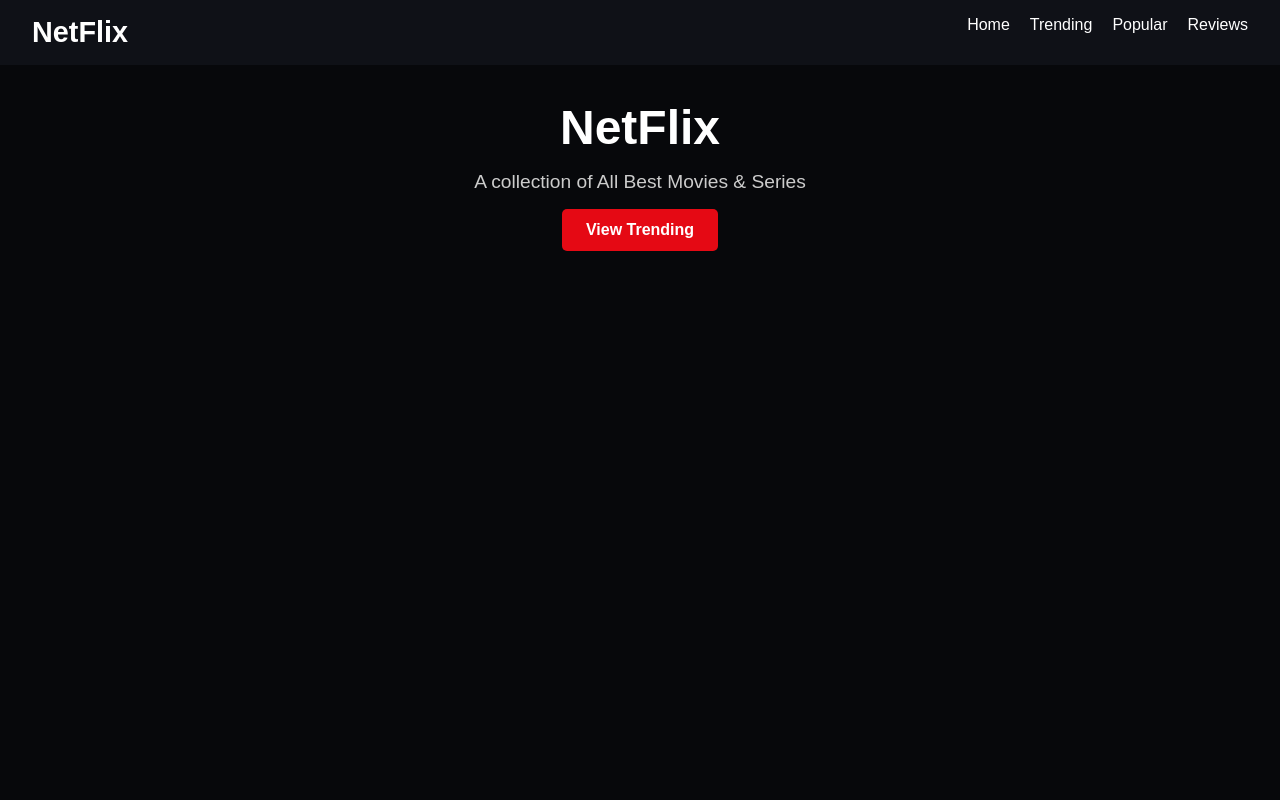
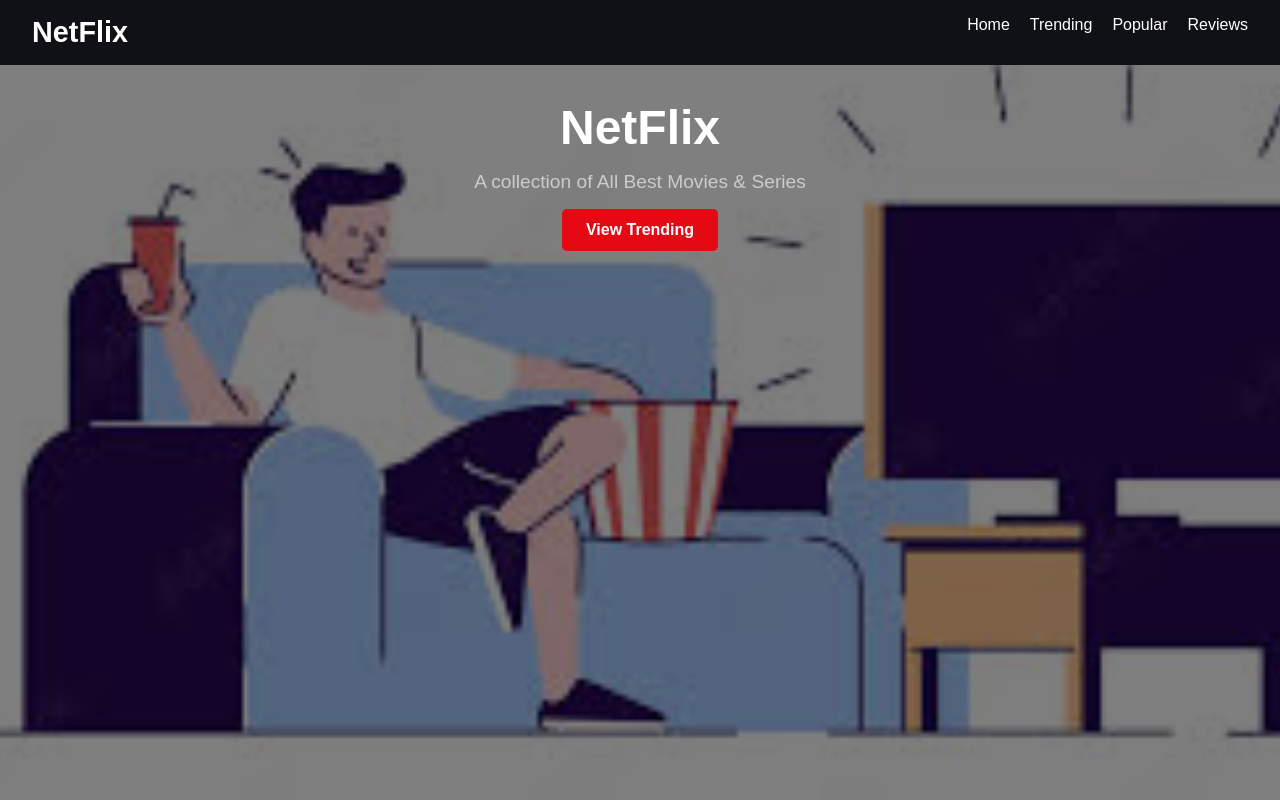
Before and after one commit to SouvikBappa/my-website, a plain HTML site: page index.html in a window 1280 px wide. Shown: the top 800 px of the page. Drawn offline with Linux system fonts and the light colour scheme.

Commit message:
Update style.css

```diff
--- a/style.css
+++ b/style.css
@@ -49,7 +49,7 @@ body {
 
 #hero {
   height: 100vh;
-  background-image: url('Images/boy.jfif');
+  background-image: url('boy.jfif');
   background-size: cover;
   background-position: center;
   background-repeat: no-repeat;
```
